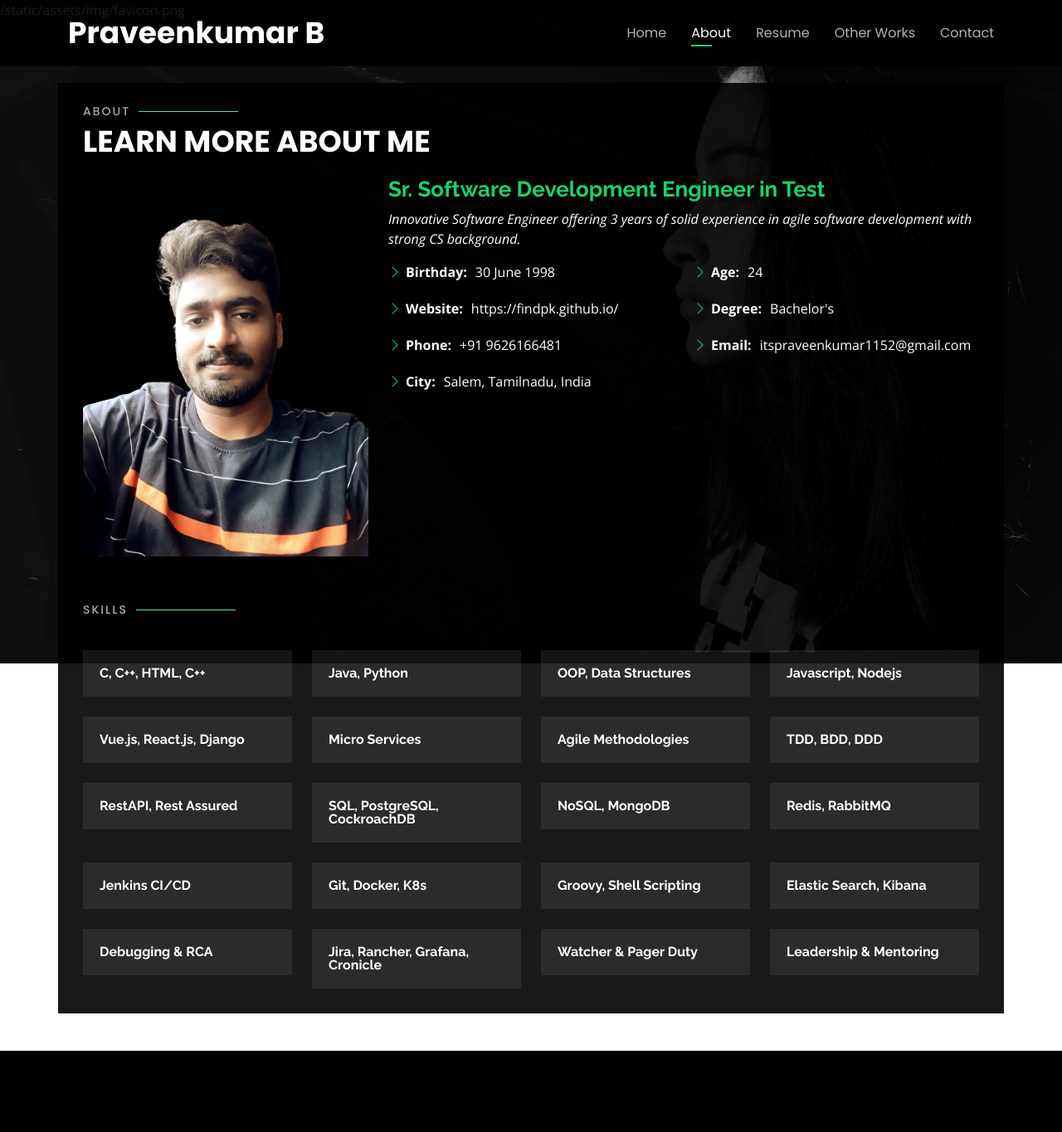
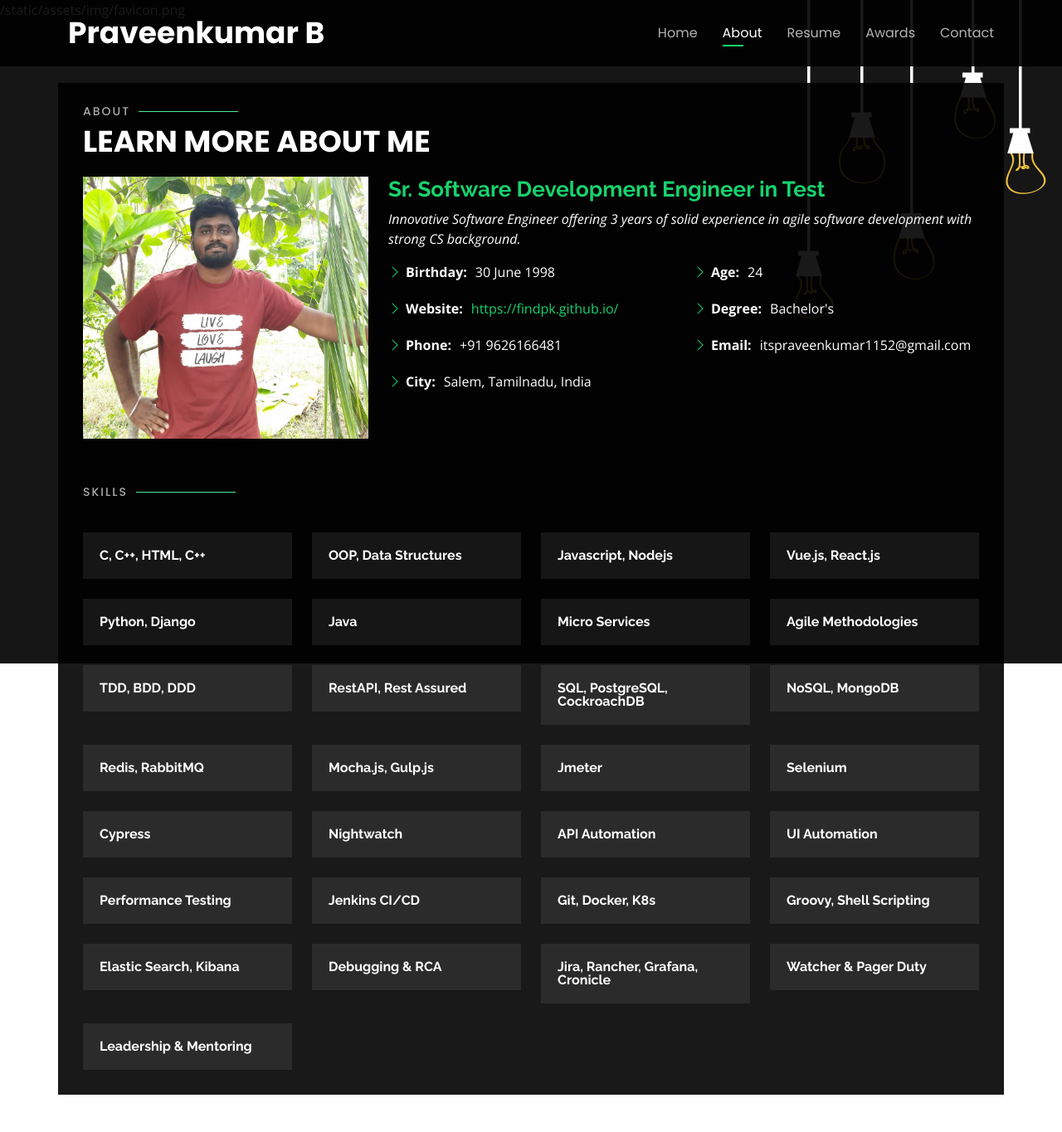
Before and after one commit to findpk/pk-portfolio, a Django app: page / in a window 1280 px wide, after a click on "About". Shown: the whole page at 83% size. Before the commit the page ends 1267 px from the top, so only its background shows below. Run offline with Django 4.2, Linux system fonts and the light colour scheme; some libraries are stand-ins or nearby versions.

Commit message:
latest changes

```diff
--- a/pk_portfolio/templates/index.html
+++ b/pk_portfolio/templates/index.html
@@ -36,14 +36,14 @@
     <div class="container">
 
       <h1><a href="http://127.0.0.1:8000/">Praveenkumar B</a></h1>
-      <h2>I'm a passionate <span>Sr. Software Development Engineer in Test</span> from India</h2>
+      <h2>I'm a passionate <span>Sr. Software Development Engineer</span> from India</h2>
 
       <nav id="navbar" class="navbar">
         <ul>
           <li><a class="nav-link active" href="#header">Home</a></li>
           <li><a class="nav-link" href="#about">About</a></li>
           <li><a class="nav-link" href="#resume">Resume</a></li>
-          <li><a class="nav-link" href="#otherworks">Other Works</a></li>
+          <li><a class="nav-link" href="#awards">Awards</a></li>
           <li><a class="nav-link" href="#contact">Contact</a></li>
         </ul>
         <i class="bi bi-list mobile-nav-toggle"></i>
@@ -82,7 +82,7 @@
             <div class="col-lg-6">
               <ul>
                 <li><i class="bi bi-chevron-right"></i> <strong>Birthday:</strong> <span>30 June 1998</span></li>
-                <li><i class="bi bi-chevron-right"></i> <strong>Website:</strong> <span>https://findpk.github.io/</span></li>
+                <li><i class="bi bi-chevron-right"></i> <strong>Website:</strong> <span><a href="">https://findpk.github.io/</a></span></li>
                 <li><i class="bi bi-chevron-right"></i> <strong>Phone:</strong> <span>+91 9626166481</span></li>
                 <li><i class="bi bi-chevron-right"></i> <strong>City:</strong> <span>Salem, Tamilnadu, India</span></li>
               </ul>
@@ -115,11 +115,6 @@
         </div>
         <div class="col-lg-3 col-md-4 mt-4">
           <div class="icon-box">
-            <h3>Java, Python</h3>
-          </div>
-        </div>
-        <div class="col-lg-3 col-md-4 mt-4">
-          <div class="icon-box">
             <h3>OOP, Data Structures</h3>
           </div>
         </div>
@@ -130,7 +125,17 @@
         </div>
         <div class="col-lg-3 col-md-4 mt-4">
           <div class="icon-box">
-            <h3>Vue.js, React.js, Django</h3>
+            <h3>Vue.js, React.js</h3>
+          </div>
+        </div>
+        <div class="col-lg-3 col-md-4 mt-4">
+          <div class="icon-box">
+            <h3>Python, Django</h3>
+          </div>
+        </div>
+        <div class="col-lg-3 col-md-4 mt-4">
+          <div class="icon-box">
+            <h3>Java</h3>
           </div>
         </div>
         <div class="col-lg-3 col-md-4 mt-4">
@@ -166,6 +171,46 @@
         <div class="col-lg-3 col-md-4 mt-4">
           <div class="icon-box">
             <h3>Redis, RabbitMQ</h3>
+          </div>
+        </div>
+        <div class="col-lg-3 col-md-4 mt-4">
+          <div class="icon-box">
+            <h3>Mocha.js, Gulp.js</h3>
+          </div>
+        </div>
+        <div class="col-lg-3 col-md-4 mt-4">
+          <div class="icon-box">
+            <h3>Jmeter</h3>
+          </div>
+        </div>
+        <div class="col-lg-3 col-md-4 mt-4">
+          <div class="icon-box">
+            <h3>Selenium</h3>
+          </div>
+        </div>
+        <div class="col-lg-3 col-md-4 mt-4">
+          <div class="icon-box">
+            <h3>Cypress</h3>
+          </div>
+        </div>
+        <div class="col-lg-3 col-md-4 mt-4">
+          <div class="icon-box">
+            <h3>Nightwatch</h3>
+          </div>
+        </div>
+        <div class="col-lg-3 col-md-4 mt-4">
+          <div class="icon-box">
+            <h3>API Automation</h3>
+          </div>
+        </div>
+        <div class="col-lg-3 col-md-4 mt-4">
+          <div class="icon-box">
+            <h3>UI Automation</h3>
+          </div>
+        </div>
+        <div class="col-lg-3 col-md-4 mt-4">
+          <div class="icon-box">
+            <h3>Performance Testing</h3>
           </div>
         </div>
         <div class="col-lg-3 col-md-4 mt-4">
@@ -257,6 +302,44 @@
             <p><em>Govt Higher Secondary School, Panaimadal, Salem</em></p>
             <p>With 95.4%</p>
           </div>
+
+          <h3 class="resume-title">Courses</h3>
+          <div class="resume-item">
+            <h6>Microservices Software Architecture: Patterns and Techniques</h6>
+            <p><em>Udemy</em></p>
+          </div>
+          <div class="resume-item">
+            <h6>SOLID Principles: Introducing Software Architecture & Design</h6>
+            <p><em>Udemy</em></p>
+          </div>
+          <div class="resume-item">
+            <h6>Agile Software Development</h6>
+            <p><em>LinkedIn</em></p>
+          </div>
+          <div class="resume-item">
+            <h6>Domain Driven Design - Complete Software Architecture</h6>
+            <p><em>Udemy</em></p>
+          </div>
+          <div class="resume-item">
+            <h6>Software Architexture foundatons</h6>
+            <p><em>Linkedin</em></p>
+          </div>
+          <div class="resume-item">
+            <h6>Modern database and application design with MongoDB</h6>
+            <p><em>Linkedin</em></p>
+          </div>
+          <div class="resume-item">
+            <h6>Unit testing and Test driven development</h6>
+            <p><em>Udemy</em></p>
+          </div>
+          <div class="resume-item">
+            <h6>Advanced SQL for Query Tuning and Performance OptimizationAdvanced SQL for Query Tuning and Performance Optimization</h6>
+            <p><em>Linkedin</em></p>
+          </div>
+          <div class="resume-item">
+            <h6>Learning Django</h6>
+            <p><em>LinkedIn</em></p>
+          </div>
         </div>
         <div class="col-lg-6">
           <h3 class="resume-title">Professional Experience</h3>
@@ -279,34 +362,88 @@
             </ul>
             </p>
           </div>
+          <h3 class="resume-title">Interests</h3>
+          <div class="resume-item">
+            <h6>Writing Short stories</h6>
+          </div>
+          <div class="resume-item">
+            <h6>Social media influencing</h6>
+          </div>
+          <div class="resume-item">
+            <h6>Reading books</h6>
+          </div>
+          <h3 class="resume-title">Languages</h3>
+          <div class="resume-item">
+            <h6>English</h6>
+            <p><em>Professional Working Proficiency</em></p>
+          </div>
+          <div class="resume-item">
+            <h6>Tamil</h6>
+            <p><em>Native or Bilingual Proficiency</em></p>
+          </div>
         </div>
       </div>
 
     </div>
   </section><!-- End Resume Section -->
 
-  <!-- ======= otherworks Section ======= -->
-  <section id="otherworks" class="otherworks">
+  <!-- ======= Awards Section ======= -->
+  <section id="awards" class="awards">
     <div class="container">
 
       <div class="section-title">
-        <h2>otherworks</h2>
-        <p>My otherworks</p>
+        <h2>Awards</h2>
+        <p>My Awards</p>
       </div>
 
       <div class="row">
         <div class="col-lg-4 col-md-6 d-flex align-items-stretch">
           <div class="icon-box">
-            <div class="icon"><i class="bx bxl-dribbble"></i></div>
-            <h4><a href="https://www.instagram.com/_colorography/">Social Media Influencer</a></h4>
-            <p>with 2.5lack followers</p>
+            <div class="icon"><i class="bx bx-tachometer"></i></div>
+            <h4>Inspiring Others</h4>
+            <p>Samsung Electronics America - Q2 2020 Awards</p>
+          </div>
+        </div>
+        <div class="col-lg-4 col-md-6 d-flex align-items-stretch mt-4 mt-md-0">
+          <div class="icon-box">
+            <div class="icon"><i class="bx bx-tachometer"></i></div>
+            <h4>Rising Star - 2020</h4>
+            <p>Samsung Electronics - People's Choice Award</p>
+          </div>
+        </div>
+        <div class="col-lg-4 col-md-6 d-flex align-items-stretch mt-4 mt-lg-0">
+          <div class="icon-box">
+            <div class="icon"><i class="bx bx-tachometer"></i></div>
+            <h4>Maximal Ideas Implemented</h4>
+            <p>Samsung Electronics America - Hackathon'20</p>
+          </div>
+        </div>
+        <div class="col-lg-4 col-md-6 d-flex align-items-stretch mt-4">
+          <div class="icon-box">
+            <div class="icon"><i class="bx bx-tachometer"></i></div>
+            <h4>Creative Intelligence</h4>
+            <p>Samsung Electronics America - Q3 2021 Awards</p>
+          </div>
+        </div>
+        <div class="col-lg-4 col-md-6 d-flex align-items-stretch mt-4">
+          <div class="icon-box">
+            <div class="icon"><i class="bx bx-tachometer"></i></div>
+            <h4>Exemplary Execution</h4>
+            <p>Samsung Electronics America - Hackathon'21</p>
+          </div>
+        </div>
+        <div class="col-lg-4 col-md-6 d-flex align-items-stretch mt-4">
+          <div class="icon-box">
+            <div class="icon"><i class="bx bx-tachometer"></i></div>
+            <h4>Employee of the year - 2021</h4>
+            <p>Samsung Electronics America</p>
           </div>
         </div>
 
       </div>
 
     </div>
-  </section><!-- End otherworks Section -->
+  </section><!-- End Awards Section -->
 
   <!-- ======= Contact Section ======= -->
   <section id="contact" class="contact">
@@ -354,29 +491,6 @@
         </div>
       </div>
 
-      <form action="forms/contact.php" method="post" role="form" class="php-email-form mt-4">
-        <div class="row">
-          <div class="col-md-6 form-group">
-            <input type="text" name="name" class="form-control" id="name" placeholder="Your Name" required>
-          </div>
-          <div class="col-md-6 form-group mt-3 mt-md-0">
-            <input type="email" class="form-control" name="email" id="email" placeholder="Your Email" required>
-          </div>
-        </div>
-        <div class="form-group mt-3">
-          <input type="text" class="form-control" name="subject" id="subject" placeholder="Subject" required>
-        </div>
-        <div class="form-group mt-3">
-          <textarea class="form-control" name="message" rows="5" placeholder="Message" required></textarea>
-        </div>
-        <div class="my-3">
-          <div class="loading">Loading</div>
-          <div class="error-message"></div>
-          <div class="sent-message">Your message has been sent. Thank you!</div>
-        </div>
-        <div class="text-center"><button type="submit">Send Message</button></div>
-      </form>
-
     </div>
   </section><!-- End Contact Section -->
 
```
Also changed, not shown: static/assets/css/style.css (+13 -13 lines), static/assets/img/20190712_092135.jpg (deleted), static/assets/img/bg.jpg, static/assets/img/bg2.jpg (added), static/assets/img/bg3.jpg (added), static/assets/img/bg4.jpg (added), static/assets/img/me.jpg (deleted), static/assets/img/me.png.
